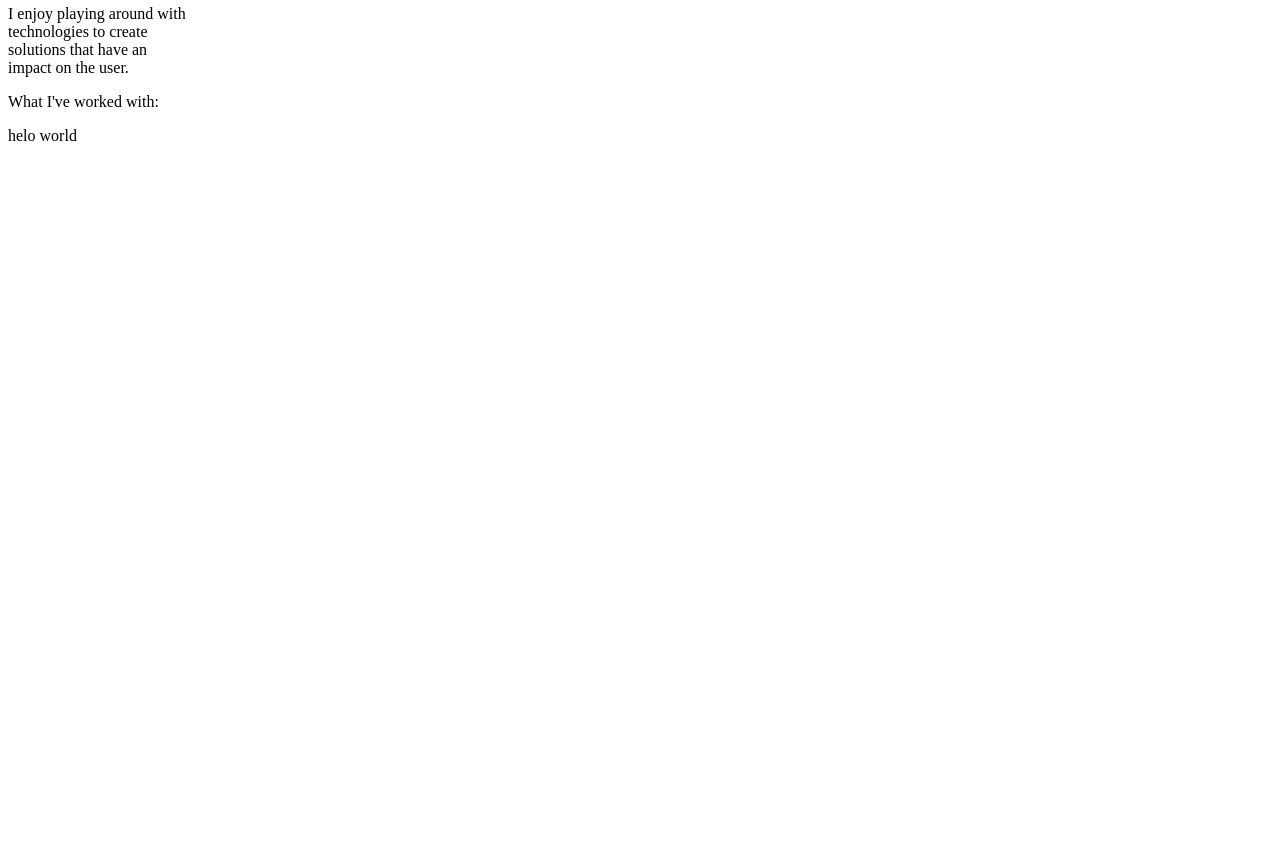
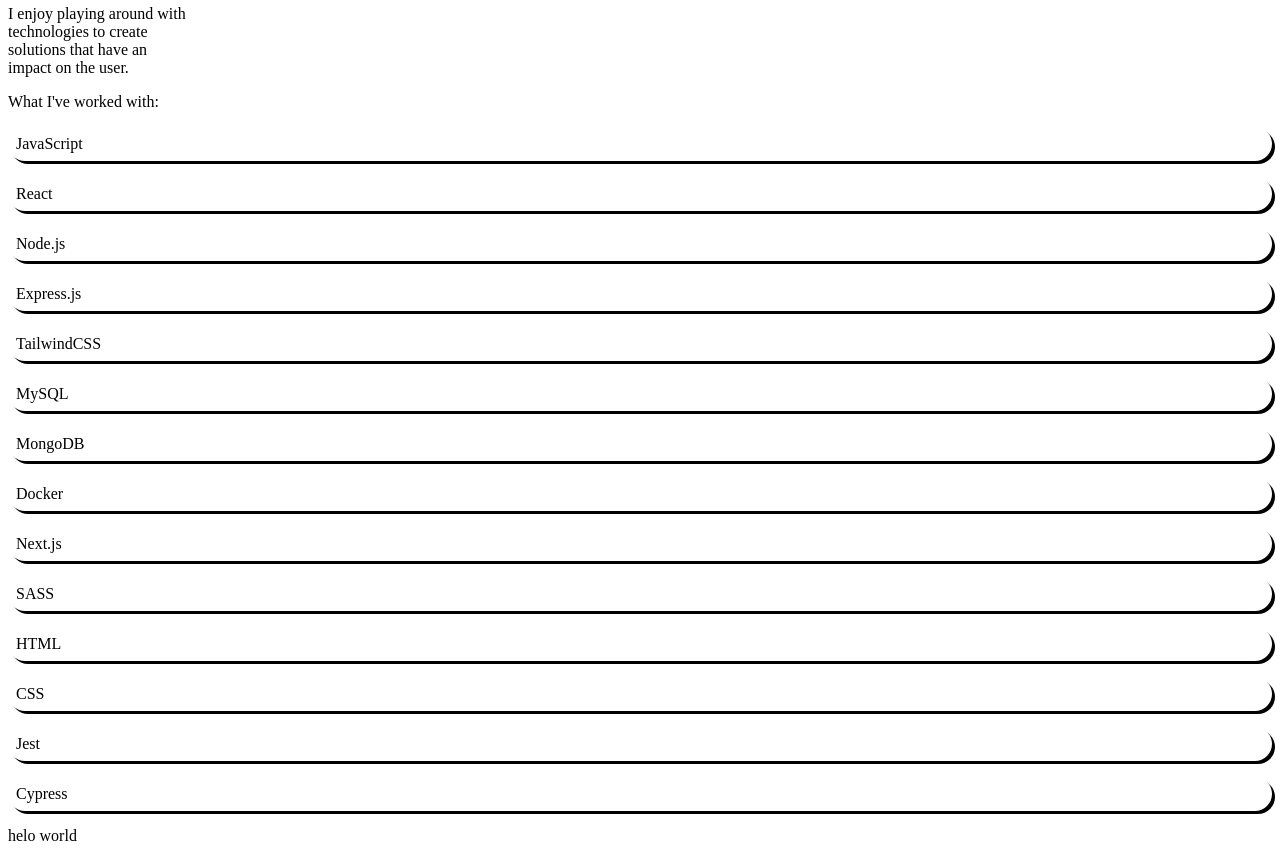
Before and after one commit to hafezfhmi/portfolio-v2, a Next.js app: page / in a window 1280 px wide. Shown: the part 1300-2161 px from the top of the page. Before the commit the page ends 1461 px from the top, so only its background shows below. Built offline with nearby package versions, Linux system fonts and the light colour scheme.

Commit message:
Feat: Update About section skills

```diff
--- a/src/components/ui/About/About.jsx
+++ b/src/components/ui/About/About.jsx
@@ -1,3 +1,5 @@
+import styles from "./About.module.css";
+
 const About = () => {
   return (
     <section className="border-b-4 border-black bg-main-purple">
@@ -20,7 +22,37 @@
           </p>
         </div>
         <div className="py-6 px-4">
-          <p>What I&apos;ve worked with:</p>
+          <p className="mb-10">What I&apos;ve worked with:</p>
+
+          <div className="grid grid-cols-6 gap-2 text-center text-base md:text-lg xl:text-3xl">
+            <p className={styles.skill + " col-span-3 bg-main-yellow"}>
+              JavaScript
+            </p>
+            <p className={styles.skill + " col-span-3 bg-main-blue"}>React</p>
+            <p className={styles.skill + " col-span-3 bg-main-green"}>
+              Node.js
+            </p>
+            <p className={styles.skill + " col-span-3 bg-main-red"}>
+              Express.js
+            </p>
+
+            <p className={styles.skill + " col-span-3 bg-main-blue"}>
+              TailwindCSS
+            </p>
+            <p className={styles.skill + " col-span-3 bg-main-darkBlue"}>
+              MySQL
+            </p>
+            <p className={styles.skill + " col-span-3 bg-main-green"}>
+              MongoDB
+            </p>
+            <p className={styles.skill + " col-span-3 bg-main-blue"}>Docker</p>
+            <p className={styles.skill + " col-span-3 bg-white"}>Next.js</p>
+            <p className={styles.skill + " col-span-3 bg-main-red"}>SASS</p>
+            <p className={styles.skill + " col-span-3 bg-main-yellow"}>HTML</p>
+            <p className={styles.skill + " col-span-3 bg-main-darkBlue"}>CSS</p>
+            <p className={styles.skill + " col-span-3 bg-main-red"}>Jest</p>
+            <p className={styles.skill + " col-span-3 bg-white"}>Cypress</p>
+          </div>
         </div>
       </div>
     </section>
--- a/src/components/ui/About/About.module.css
+++ b/src/components/ui/About/About.module.css
@@ -0,0 +1,5 @@
+.skill {
+  @apply p-2 rounded-full border-2 border-black;
+
+  box-shadow: 3px 3px #000;
+}
```
